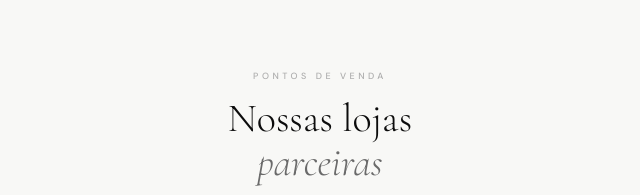
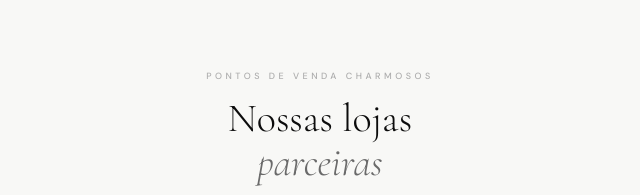
Before and after one commit to charmlabacessorios/CharmLab, a plain HTML site: page index.html in a window 1280 px wide. Shown: the part 802-997 px from the top of the page, 320-960 px from the left. Drawn offline with nearby package versions, Linux system fonts and the light colour scheme.

Commit message:
Add files via upload

```diff
--- a/index.html
+++ b/index.html
@@ -286,7 +286,7 @@ footer a:hover{text-decoration:underline;}
 <!-- LOJAS -->
 <div class="main" id="lojas">
   <div class="section-header reveal">
-    <div class="sec-eye">Pontos de venda</div>
+    <div class="sec-eye">Pontos de Venda Charmosos</div>
     <h2 class="sec-title">Nossas lojas<br><em>parceiras</em></h2>
     <p class="sec-desc">Toque em "Ver no Maps" para abrir a localização ou visite o Instagram da loja para mais informações.</p>
   </div>
```
